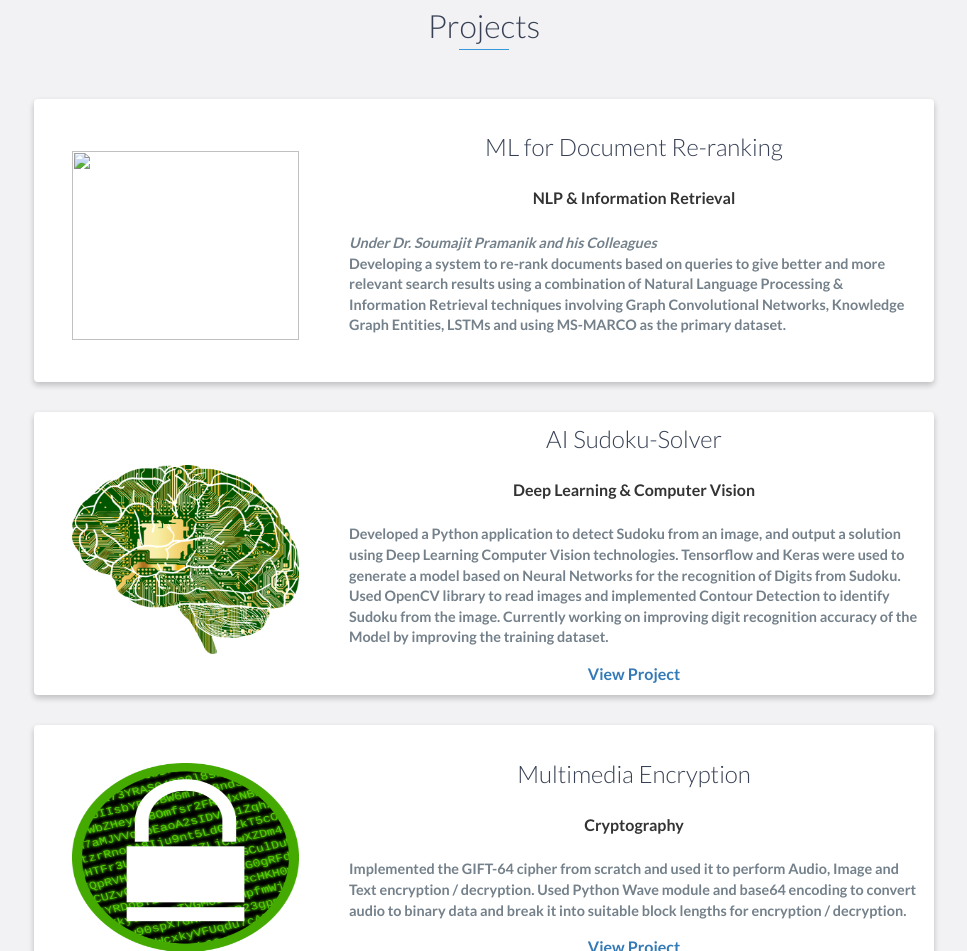
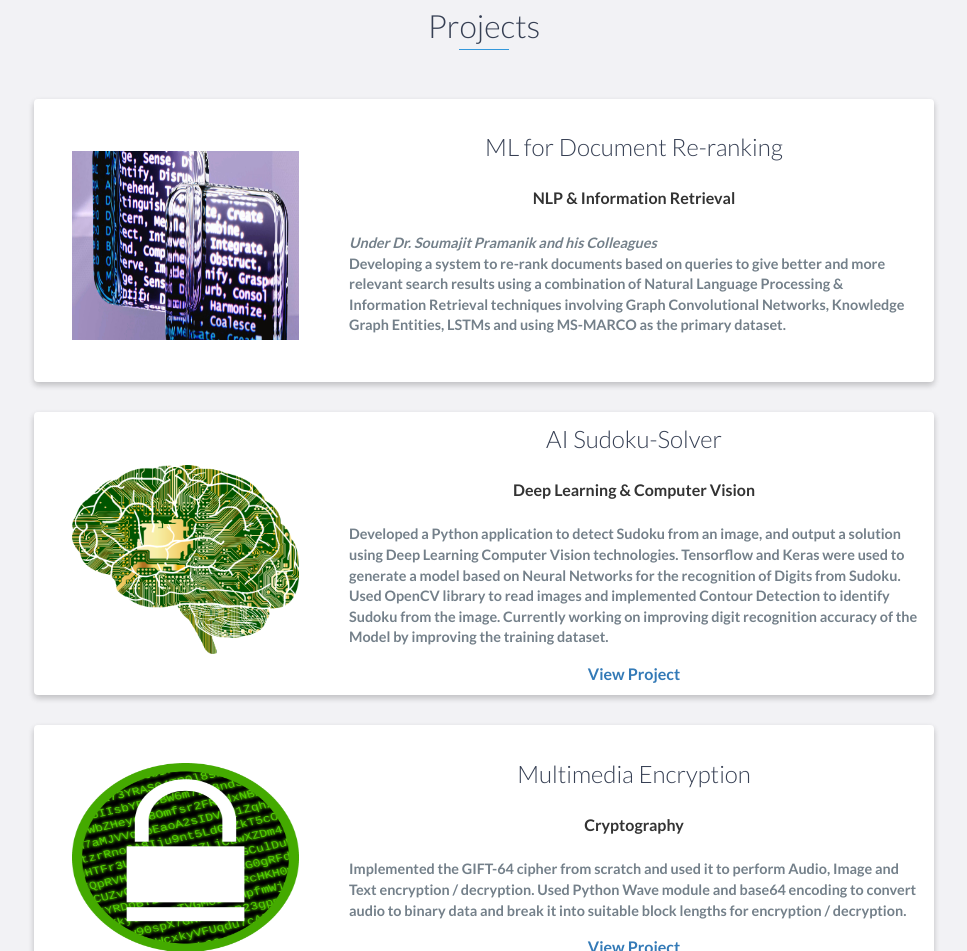
Before and after one commit to TarunSingh28/TarunSingh28.github.io, a website: page index.html in a window 1280 px wide. Shown: the part 2325-3276 px from the top of the page, without its empty margins (156-1123 px from the left). Drawn offline with nearby package versions, Linux system fonts and the light colour scheme.

Commit message:
Update index.html

```diff
--- a/index.html
+++ b/index.html
@@ -144,7 +144,7 @@
 
 		 <div class="project shadow-large">
                     <div class="project-image" style="height: 7.5cm;">
-                        <img src="images/AIimage2.png" style="width: 6cm; margin-top: 1.4cm; height: 5cm; margin-left: 1cm;" />
+                        <img src="images/AIimage2.jpg" style="width: 6cm; margin-top: 1.4cm; height: 5cm; margin-left: 1cm;" />
                     </div>
                     <!-- End .project-image -->
                     <div class="project-info">
```
